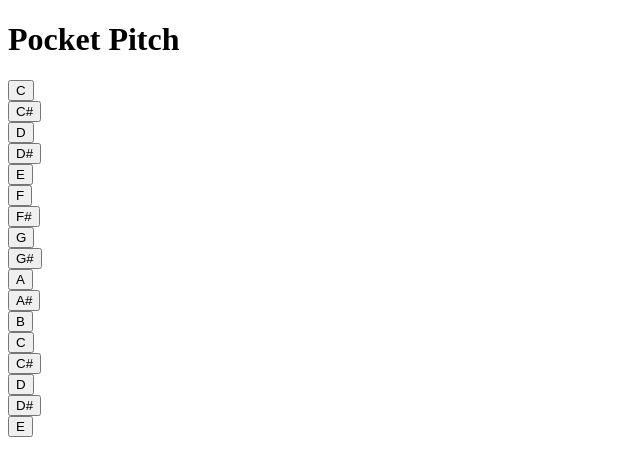
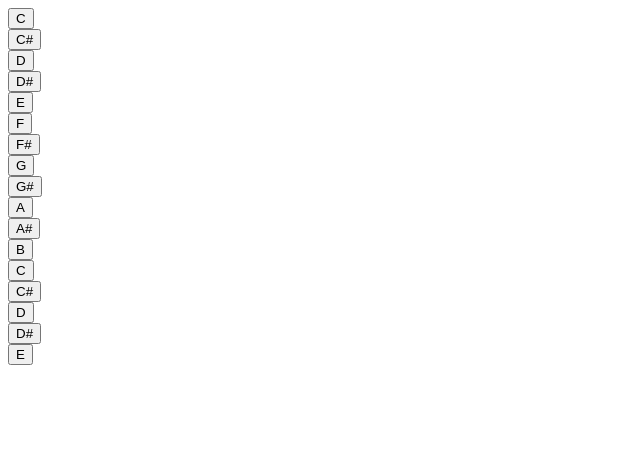
Before and after one commit to DJ620/Pocket-Pitch-Desktop, a React (Vite) app in the folder Pocket-Pitch/: page / in a window 1280 px wide. Shown: the top 476 px of the page, without its empty margins (0-640 px from the left). Built offline with nearby package versions, Linux system fonts and the light colour scheme.

Commit message:
removed header

```diff
--- a/Pocket-Pitch/src/App.jsx
+++ b/Pocket-Pitch/src/App.jsx
@@ -5,7 +5,6 @@ import MusicNotes from "./Components/Note";
 const App = () => {
   return (
     <div>
-      <h1>Pocket Pitch</h1>
       {allNotes.map((note) => {
         return (
           <div key={note.id}>
```
Also changed, not shown: 3 other files (tests, documents, lock files or other folders).
